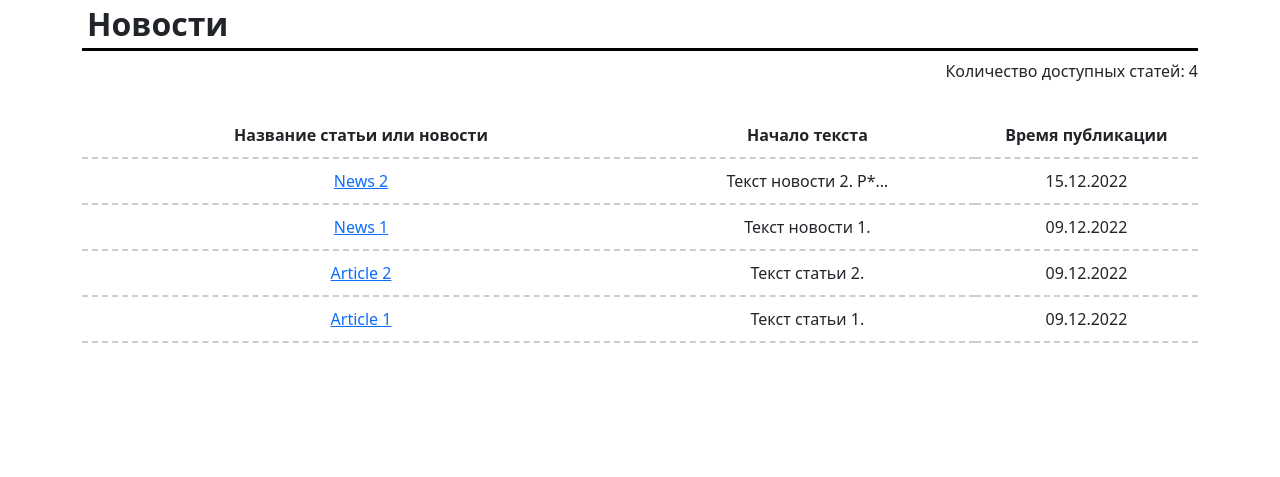
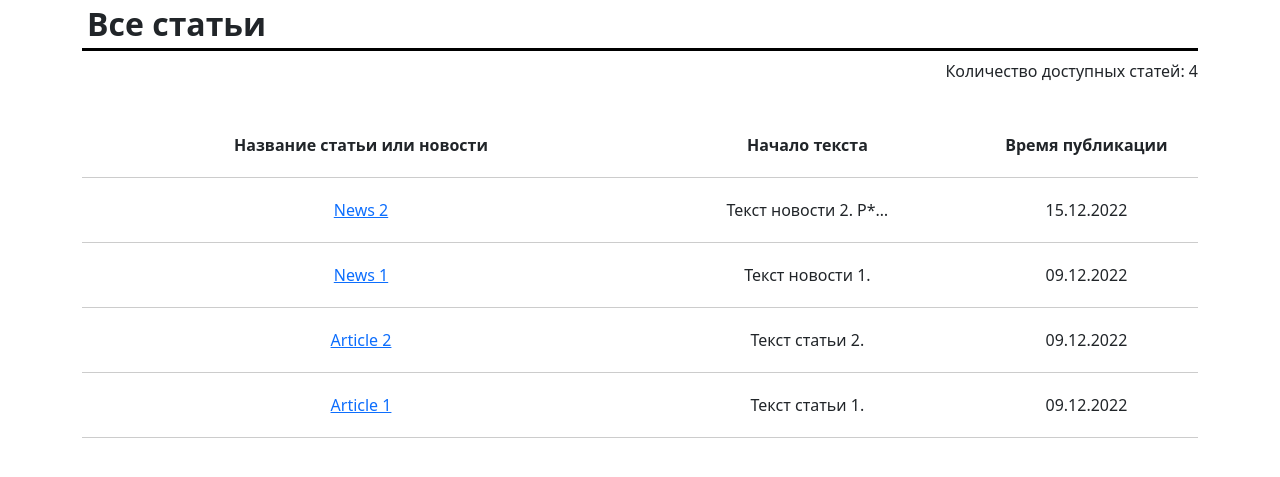
Before and after one commit to iaafanasenko/skillfactory-django-templates, a Django app: page /news/ in a window 1280 px wide. Shown: the part 56-533 px from the top of the page. Run offline with Django 4.2, Linux system fonts and the light colour scheme; data comes from the database, SQL or seed files in the repository; both versions use the stored data as it was after the commit; some libraries are stand-ins or nearby versions.

```diff
--- a/NewsPortal/news/templatetags/custom_filters.py
+++ b/NewsPortal/news/templatetags/custom_filters.py
@@ -1,4 +1,5 @@
 from django import template
+
 
 register = template.Library()
 
@@ -8,7 +9,7 @@ def censor(value):
     bad_words = ['редиска']
 
     if not isinstance(value, str):
-        raise TypeError(f"unresolved type '{type(value)}' expected  type 'str'")
+        raise TypeError(f"Unresolved type '{type(value)}' expected  type 'str'")
 
     for word in value.split():
         if word.lower() in bad_words:
--- a/NewsPortal/news/views.py
+++ b/NewsPortal/news/views.py
@@ -1,6 +1,7 @@
 from django.shortcuts import render
 
 from datetime import datetime
+
 from django.views.generic import ListView, DetailView
 from .models import Post
 
@@ -8,8 +9,8 @@ from .models import Post
 class PostsList(ListView):
     model = Post
     ordering = '-created_at'
-    template_name = 'news.html'
-    context_object_name = 'news'
+    template_name = 'posts.html'
+    context_object_name = 'posts'
 
     def get_context_data(self, **kwargs):
         context = super().get_context_data(**kwargs)
--- a/NewsPortal/static/css/custom_styles.css
+++ b/NewsPortal/static/css/custom_styles.css
@@ -1,4 +1,4 @@
-.page_header {
+.page-header {
     font-weight: 700;
     font-size: 32px;
     /*background-color: #D9EAF7;*/
@@ -7,41 +7,44 @@
     border-bottom: 3px #000000 solid;
 }
 
-.posts_count {
+.page-content {
+    margin-top: 30px;
+}
+
+.posts-count {
     text-align: right;
 }
 
-.posts_table {
-    margin-top: 30px;
+.posts-table {
     width: 100%;
 }
 
-.posts_table th {
-    padding: 10px;
-    border-bottom: 2px #CCCCCC dashed;
+.posts-table th {
+    padding: 20px;
+    border-bottom: 1px #CCCCCC solid;
     font-weight: 700;
     text-align: center;
 }
 
-.posts_table td {
-    padding: 10px;
-    border-bottom: 2px #CCCCCC dashed;
+.posts-table td {
+    padding: 20px;
+    border-bottom: 1px #CCCCCC solid;
     text-align: center;
 }
 
-.post_header {
+.post-header {
     text-align: left;
     font-size: 18px;
     font-weight: 700;
 }
 
-.post_text {
+.post-text {
     text-align: left;
     font-size: 16px;
     font-weight: 400;
 }
 
-.post_date {
+.post-date {
     text-align: right;
     font-size: 14px;
     font-weight: 400;
--- a/NewsPortal/templates/flatpages/default.html
+++ b/NewsPortal/templates/default.html
@@ -6,7 +6,7 @@
         <meta name="description" content="" />
         <meta name="author" content="" />
         <title>
-            Django flatpages - {% block title %}{{ flatpage.title }}{% endblock title %}
+            {% block title %}{{ title }}{% endblock title %}
         </title>
 
         {% load static %}
@@ -18,7 +18,6 @@
         <!-- Responsive navbar-->
         <nav class="navbar navbar-expand-lg navbar-dark bg-dark static-top">
            <div class="container">
-               <!-- <a class="navbar-brand" href="#">Django flatpages</a> -->
                <button class="navbar-toggler" type="button" data-toggle="collapse"
                        data-target="#navbarResponsive"
                        aria-controls="navbarResponsive" aria-expanded="false"
@@ -39,7 +38,6 @@
            <div class="row">
                <div class="col-lg-12 text-center">
                    {% block content %}
-                   {{ flatpage.content }}
                    {% endblock content %}
                </div>
            </div>
--- a/NewsPortal/templates/news.html
+++ b/NewsPortal/templates/posts.html
@@ -1,16 +1,18 @@
-{% extends 'flatpages/default.html' %}
+{% extends 'default.html' %}
 
 {% load custom_filters %}
 
 {% block title %}
-Все статьи
+    Все статьи
 {% endblock title %}
 
 {% block content %}
-    <h1 class="page_header">Новости</h1>
-    <div class="posts_count">Количество доступных статей: {{ news|length }}</div>
-    {% if news %}
-        <table class="posts_table">
+    <h1 class="page-header">Все статьи</h1>
+    <div class="posts-count">Количество доступных статей: {{ posts|length }}</div>
+
+    <div class="page-content">
+    {% if posts %}
+        <table class="posts-table">
         <col style="width: 50%;">
         <col style="width: 30%;">
         <col style="width: 20%;">
@@ -19,17 +21,20 @@
             <th>Начало текста</th>
             <th>Время публикации</th>
         </tr>
-        {% for post in news %}
+
+        {% for post in posts %}
             <tr>
                 <td>
-                    <a href={{ post.pk }}>{{ post.title|censor }}</a>
+                    <a href="/news/{{ post.pk }}">{{ post.title|censor }}</a>
                 </td>
                 <td>{{ post.text|censor|truncatechars:20 }}</td>
-                <td>{{ post.created_at|date:'d.m.Y ' }}</td>
+                <td>{{ post.created_at|date:'d.m.Y' }}</td>
             </tr>
         {% endfor %}
+
         </table>
    {% else %}
         <h2>Свежих статей нет.</h2>
    {% endif %}
+    </div>
 {% endblock content %}
--- a/django_models.txt
+++ b/django_models.txt
@@ -66,7 +66,7 @@ for i in a:
     i.rating
 
 10. Вывести дату добавления, username автора, рейтинг, заголовок и превью лучшей статьи, основываясь на лайках/дислайках к этой статье.
-Post.objects.order_by('-rating').values('created_at','author__authorUser__username','rating','text','title')[0]
+Post.objects.order_by('-rating').values('created_at','author__user__username','rating','text','title')[0]
 
 Preview:
 
```
Also changed, not shown: NewsPortal/NewsPortal/settings.py (+2 -6 lines), NewsPortal/news/models.py (+37 -9 lines), NewsPortal/templates/post.html (+8 -8 lines), NewsPortal/db.sqlite3.
